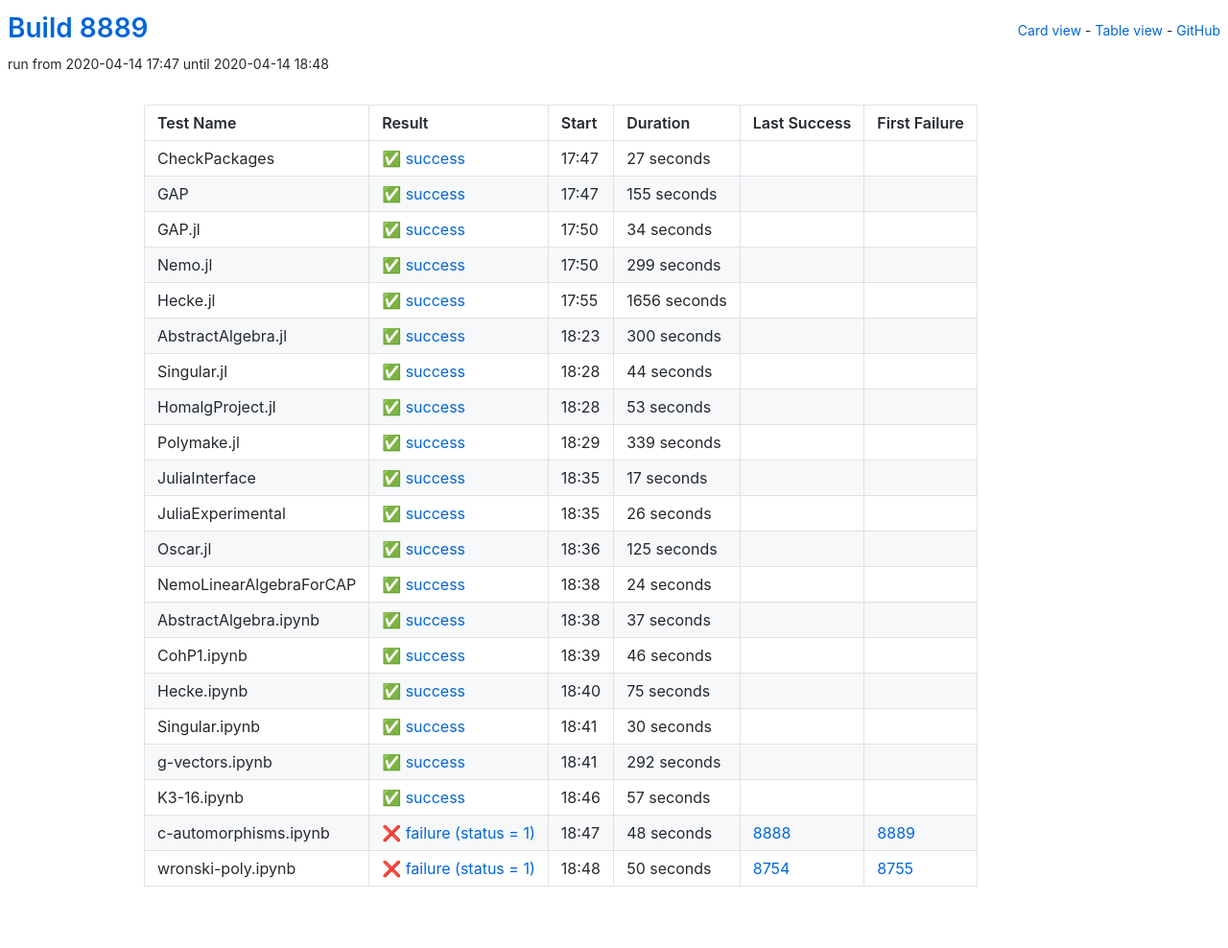
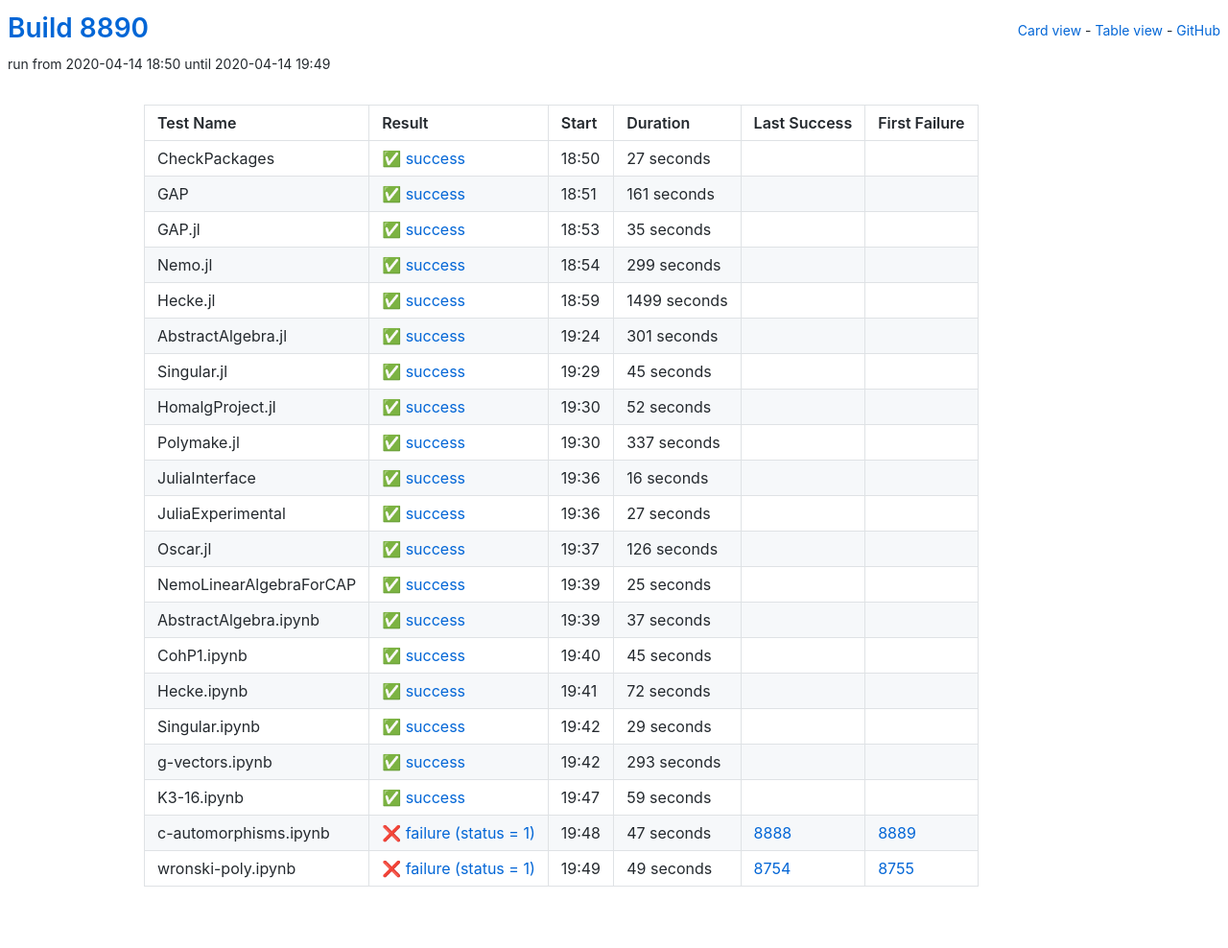
Before and after one commit to oscar-system/oscar-ci-status, a Jekyll site: the page built from table.html, in a window 1280 px wide. Shown: the whole page at 96% size. Built offline with Jekyll 4.4.1, drawn with Linux system fonts in a browser that asks for light colours.

Commit message:
Build 8890

```diff
--- a/_data/ci.yml
+++ b/_data/ci.yml
@@ -1,5 +1,5 @@
-build: 8889
-build_url: https://oscarci.mathematik.uni-kl.de/job/oscar/8889/
+build: 8890
+build_url: https://oscarci.mathematik.uni-kl.de/job/oscar/8890/
 job: oscar
 tests:
 - duration: 27
@@ -8,31 +8,31 @@
   first_failure_url: null
   last_success: false
   last_success_url: null
-  log: https://oscarci.mathematik.uni-kl.de/job/oscar/8889/artifact/logs/build-8889/CheckPackages.log
+  log: https://oscarci.mathematik.uni-kl.de/job/oscar/8890/artifact/logs/build-8890/CheckPackages.log
   name: CheckPackages
-  start: 2020-04-14 17:47
+  start: 2020-04-14 18:50
   status: success
   success: true
-- duration: 155
+- duration: 161
   exitcode: 0
   first_failure: false
   first_failure_url: null
   last_success: false
   last_success_url: null
-  log: https://oscarci.mathematik.uni-kl.de/job/oscar/8889/artifact/logs/build-8889/GAP.log
+  log: https://oscarci.mathematik.uni-kl.de/job/oscar/8890/artifact/logs/build-8890/GAP.log
   name: GAP
-  start: 2020-04-14 17:47
+  start: 2020-04-14 18:51
   status: success
   success: true
-- duration: 34
+- duration: 35
   exitcode: 0
   first_failure: false
   first_failure_url: null
   last_success: false
   last_success_url: null
-  log: https://oscarci.mathematik.uni-kl.de/job/oscar/8889/artifact/logs/build-8889/GAP.jl.log
+  log: https://oscarci.mathematik.uni-kl.de/job/oscar/8890/artifact/logs/build-8890/GAP.jl.log
   name: GAP.jl
-  start: 2020-04-14 17:50
+  start: 2020-04-14 18:53
   status: success
   success: true
 - duration: 299
@@ -41,108 +41,108 @@
   first_failure_url: null
   last_success: false
   last_success_url: null
-  log: https://oscarci.mathematik.uni-kl.de/job/oscar/8889/artifact/logs/build-8889/Nemo.jl.log
+  log: https://oscarci.mathematik.uni-kl.de/job/oscar/8890/artifact/logs/build-8890/Nemo.jl.log
   name: Nemo.jl
-  start: 2020-04-14 17:50
+  start: 2020-04-14 18:54
   status: success
   success: true
-- duration: 1656
+- duration: 1499
   exitcode: 0
   first_failure: false
   first_failure_url: null
   last_success: false
   last_success_url: null
-  log: https://oscarci.mathematik.uni-kl.de/job/oscar/8889/artifact/logs/build-8889/Hecke.jl.log
+  log: https://oscarci.mathematik.uni-kl.de/job/oscar/8890/artifact/logs/build-8890/Hecke.jl.log
   name: Hecke.jl
-  start: 2020-04-14 17:55
+  start: 2020-04-14 18:59
   status: success
   success: true
-- duration: 300
+- duration: 301
   exitcode: 0
   first_failure: false
   first_failure_url: null
   last_success: false
   last_success_url: null
-  log: https://oscarci.mathematik.uni-kl.de/job/oscar/8889/artifact/logs/build-8889/AbstractAlgebra.jl.log
+  log: https://oscarci.mathematik.uni-kl.de/job/oscar/8890/artifact/logs/build-8890/AbstractAlgebra.jl.log
   name: AbstractAlgebra.jl
-  start: 2020-04-14 18:23
+  start: 2020-04-14 19:24
   status: success
   success: true
-- duration: 44
+- duration: 45
   exitcode: 0
   first_failure: false
   first_failure_url: null
   last_success: false
   last_success_url: null
-  log: https://oscarci.mathematik.uni-kl.de/job/oscar/8889/artifact/logs/build-8889/Singular.jl.log
+  log: https://oscarci.mathematik.uni-kl.de/job/oscar/8890/artifact/logs/build-8890/Singular.jl.log
   name: Singular.jl
-  start: 2020-04-14 18:28
+  start: 2020-04-14 19:29
   status: success
   success: true
-- duration: 53
+- duration: 52
   exitcode: 0
   first_failure: false
   first_failure_url: null
   last_success: false
   last_success_url: null
-  log: https://oscarci.mathematik.uni-kl.de/job/oscar/8889/artifact/logs/build-8889/HomalgProject.jl.log
+  log: https://oscarci.mathematik.uni-kl.de/job/oscar/8890/artifact/logs/build-8890/HomalgProject.jl.log
   name: HomalgProject.jl
-  start: 2020-04-14 18:28
+  start: 2020-04-14 19:30
   status: success
   success: true
-- duration: 339
+- duration: 337
   exitcode: 0
   first_failure: false
   first_failure_url: null
   last_success: false
   last_success_url: null
-  log: https://oscarci.mathematik.uni-kl.de/job/oscar/8889/artifact/logs/build-8889/Polymake.jl.log
+  log: https://oscarci.mathematik.uni-kl.de/job/oscar/8890/artifact/logs/build-8890/Polymake.jl.log
   name: Polymake.jl
-  start: 2020-04-14 18:29
+  start: 2020-04-14 19:30
   status: success
   success: true
-- duration: 17
+- duration: 16
   exitcode: 0
   first_failure: false
   first_failure_url: null
   last_success: false
   last_success_url: null
-  log: https://oscarci.mathematik.uni-kl.de/job/oscar/8889/artifact/logs/build-8889/JuliaInterface.log
+  log: https://oscarci.mathematik.uni-kl.de/job/oscar/8890/artifact/logs/build-8890/JuliaInterface.log
   name: JuliaInterface
-  start: 2020-04-14 18:35
+  start: 2020-04-14 19:36
   status: success
   success: true
-- duration: 26
+- duration: 27
   exitcode: 0
   first_failure: false
   first_failure_url: null
   last_success: false
   last_success_url: null
-  log: https://oscarci.mathematik.uni-kl.de/job/oscar/8889/artifact/logs/build-8889/JuliaExperimental.log
+  log: https://oscarci.mathematik.uni-kl.de/job/oscar/8890/artifact/logs/build-8890/JuliaExperimental.log
   name: JuliaExperimental
-  start: 2020-04-14 18:35
+  start: 2020-04-14 19:36
   status: success
   success: true
-- duration: 125
+- duration: 126
   exitcode: 0
   first_failure: false
   first_failure_url: null
   last_success: false
   last_success_url: null
-  log: https://oscarci.mathematik.uni-kl.de/job/oscar/8889/artifact/logs/build-8889/Oscar.jl.log
+  log: https://oscarci.mathematik.uni-kl.de/job/oscar/8890/artifact/logs/build-8890/Oscar.jl.log
   name: Oscar.jl
-  start: 2020-04-14 18:36
+  start: 2020-04-14 19:37
   status: success
   success: true
-- duration: 24
+- duration: 25
   exitcode: 0
   first_failure: false
   first_failure_url: null
   last_success: false
   last_success_url: null
-  log: https://oscarci.mathematik.uni-kl.de/job/oscar/8889/artifact/logs/build-8889/NemoLinearAlgebraForCAP.log
+  log: https://oscarci.mathematik.uni-kl.de/job/oscar/8890/artifact/logs/build-8890/NemoLinearAlgebraForCAP.log
   name: NemoLinearAlgebraForCAP
-  start: 2020-04-14 18:38
+  start: 2020-04-14 19:39
   status: success
   success: true
 - duration: 37
@@ -151,85 +151,85 @@
   first_failure_url: null
   last_success: false
   last_success_url: null
-  log: https://oscarci.mathematik.uni-kl.de/job/oscar/8889/artifact/logs/build-8889/AbstractAlgebra.ipynb.log
+  log: https://oscarci.mathematik.uni-kl.de/job/oscar/8890/artifact/logs/build-8890/AbstractAlgebra.ipynb.log
   name: AbstractAlgebra.ipynb
-  start: 2020-04-14 18:38
+  start: 2020-04-14 19:39
   status: success
   success: true
-- duration: 46
+- duration: 45
   exitcode: 0
   first_failure: false
   first_failure_url: null
   last_success: false
   last_success_url: null
-  log: https://oscarci.mathematik.uni-kl.de/job/oscar/8889/artifact/logs/build-8889/CohP1.ipynb.log
+  log: https://oscarci.mathematik.uni-kl.de/job/oscar/8890/artifact/logs/build-8890/CohP1.ipynb.log
   name: CohP1.ipynb
-  start: 2020-04-14 18:39
+  start: 2020-04-14 19:40
   status: success
   success: true
-- duration: 75
+- duration: 72
   exitcode: 0
   first_failure: false
   first_failure_url: null
   last_success: false
   last_success_url: null
-  log: https://oscarci.mathematik.uni-kl.de/job/oscar/8889/artifact/logs/build-8889/Hecke.ipynb.log
+  log: https://oscarci.mathematik.uni-kl.de/job/oscar/8890/artifact/logs/build-8890/Hecke.ipynb.log
   name: Hecke.ipynb
-  start: 2020-04-14 18:40
+  start: 2020-04-14 19:41
   status: success
   success: true
-- duration: 30
+- duration: 29
   exitcode: 0
   first_failure: false
   first_failure_url: null
   last_success: false
   last_success_url: null
-  log: https://oscarci.mathematik.uni-kl.de/job/oscar/8889/artifact/logs/build-8889/Singular.ipynb.log
+  log: https://oscarci.mathematik.uni-kl.de/job/oscar/8890/artifact/logs/build-8890/Singular.ipynb.log
   name: Singular.ipynb
-  start: 2020-04-14 18:41
+  start: 2020-04-14 19:42
   status: success
   success: true
-- duration: 292
+- duration: 293
   exitcode: 0
   first_failure: false
   first_failure_url: null
   last_success: false
   last_success_url: null
-  log: https://oscarci.mathematik.uni-kl.de/job/oscar/8889/artifact/logs/build-8889/g-vectors.ipynb.log
+  log: https://oscarci.mathematik.uni-kl.de/job/oscar/8890/artifact/logs/build-8890/g-vectors.ipynb.log
   name: g-vectors.ipynb
-  start: 2020-04-14 18:41
+  start: 2020-04-14 19:42
   status: success
   success: true
-- duration: 57
+- duration: 59
   exitcode: 0
   first_failure: false
   first_failure_url: null
   last_success: false
   last_success_url: null
-  log: https://oscarci.mathematik.uni-kl.de/job/oscar/8889/artifact/logs/build-8889/K3-16.ipynb.log
+  log: https://oscarci.mathematik.uni-kl.de/job/oscar/8890/artifact/logs/build-8890/K3-16.ipynb.log
   name: K3-16.ipynb
-  start: 2020-04-14 18:46
+  start: 2020-04-14 19:47
   status: success
   success: true
-- duration: 48
+- duration: 47
   exitcode: 1
   first_failure: 8889
   first_failure_url: https://oscarci.mathematik.uni-kl.de/job/oscar/8889/
   last_success: 8888
   last_success_url: https://oscarci.mathematik.uni-kl.de/job/oscar/8888/
-  log: https://oscarci.mathematik.uni-kl.de/job/oscar/8889/artifact/logs/build-8889/c-automorphisms.ipynb.log
+  log: https://oscarci.mathematik.uni-kl.de/job/oscar/8890/artifact/logs/build-8890/c-automorphisms.ipynb.log
   name: c-automorphisms.ipynb
-  start: 2020-04-14 18:47
+  start: 2020-04-14 19:48
   status: failure
   success: false
-- duration: 50
+- duration: 49
   exitcode: 1
   first_failure: 8755
   first_failure_url: https://oscarci.mathematik.uni-kl.de/job/oscar/8755/
   last_success: 8754
   last_success_url: https://oscarci.mathematik.uni-kl.de/job/oscar/8754/
-  log: https://oscarci.mathematik.uni-kl.de/job/oscar/8889/artifact/logs/build-8889/wronski-poly.ipynb.log
+  log: https://oscarci.mathematik.uni-kl.de/job/oscar/8890/artifact/logs/build-8890/wronski-poly.ipynb.log
   name: wronski-poly.ipynb
-  start: 2020-04-14 18:48
+  start: 2020-04-14 19:49
   status: failure
   success: false
```
Also changed, not shown: README.md.
